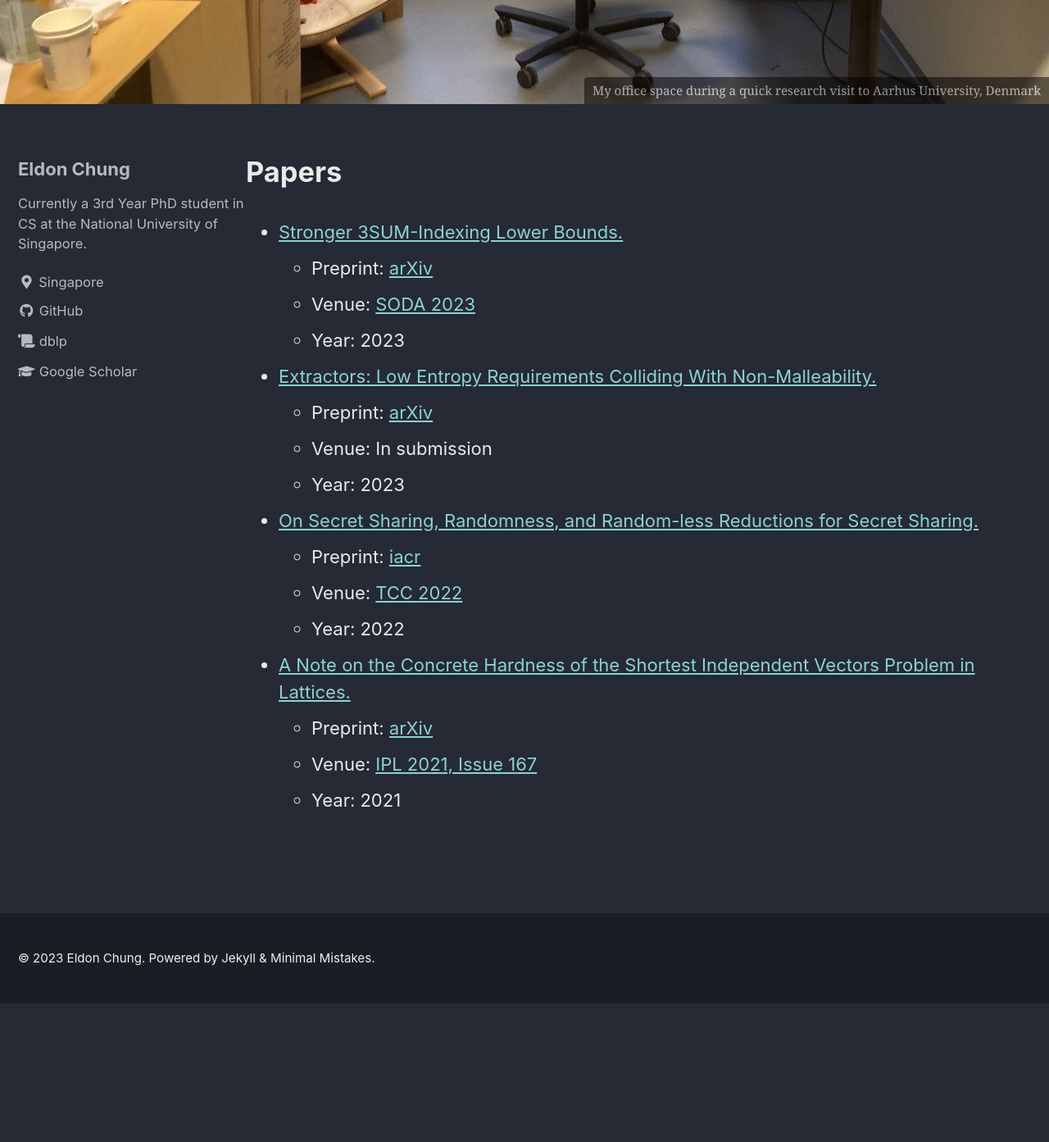
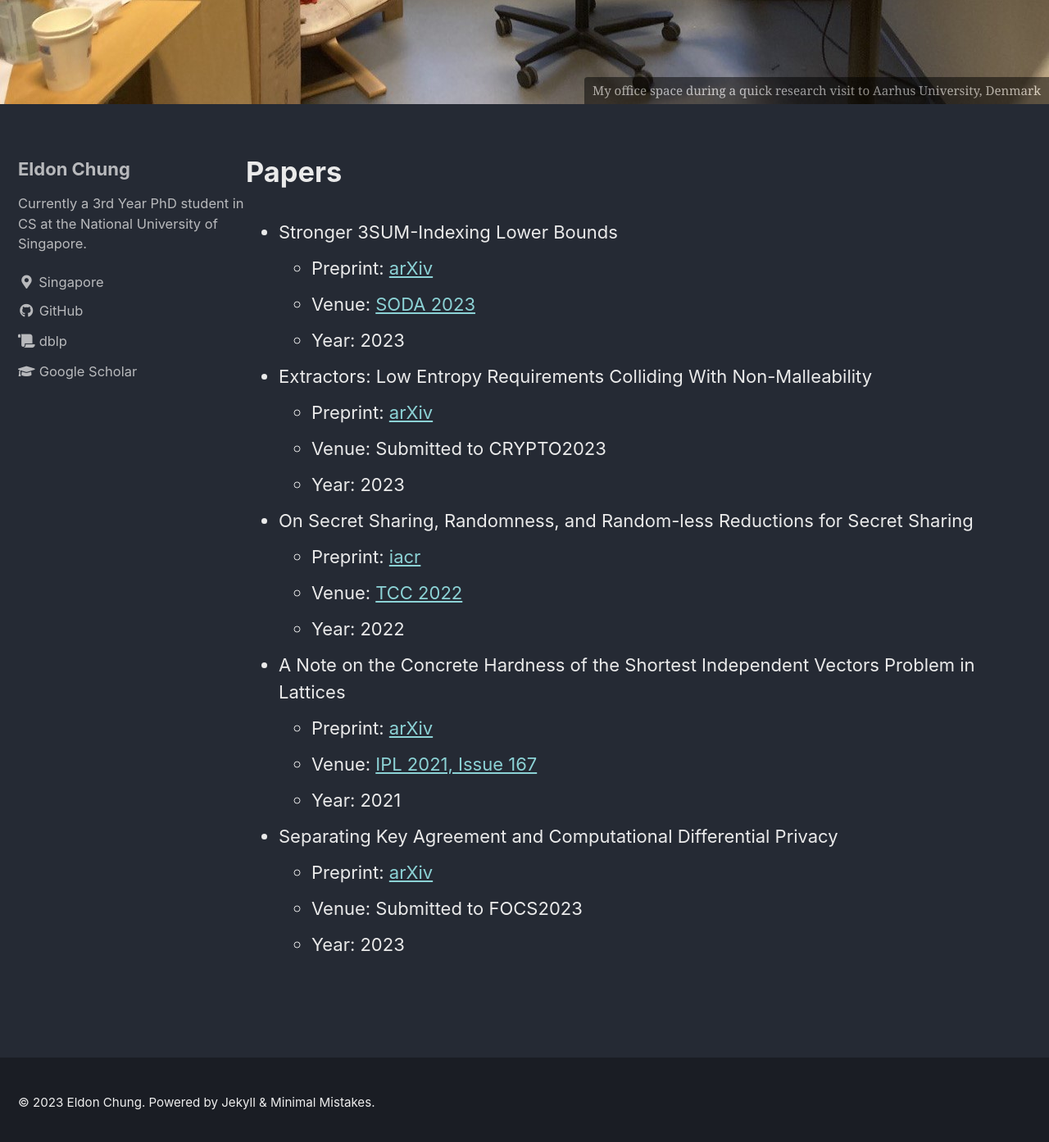
Before and after one commit to Eldon-Chung/eldon-chung.github.io, a Jekyll site: the page built from _pages/paper.md, in a window 1280 px wide and 1400 px high, scrolled down 730 px. Shown: the top 1393 px of the window at 82% size. Built offline with Jekyll 4.4.1, drawn with Linux system fonts in a browser that asks for light colours; cached includes are drawn as plain includes; before the commit the page ends 1954 px from its top, so only the background shows below that.

Commit message:
add new paper

```diff
--- a/_pages/paper.md
+++ b/_pages/paper.md
@@ -10,22 +10,27 @@ header:
   caption: "My office space during a quick research visit to Aarhus University, Denmark"
 ---
 
-* [Stronger 3SUM-Indexing Lower Bounds.](/paper/3sum)
+* Stronger 3SUM-Indexing Lower Bounds
     - Preprint: [arXiv](https://arxiv.org/abs/2203.09334)
     - Venue: [SODA 2023](https://www.siam.org/conferences/cm/program/accepted-papers/soda23-accepted-papers)
     - Year: 2023
 
-* [Extractors: Low Entropy Requirements Colliding With Non-Malleability.](/paper/collision)
+* Extractors: Low Entropy Requirements Colliding With Non-Malleability
     - Preprint: [arXiv](https://arxiv.org/abs/2111.04157)
-    - Venue: In submission
+    - Venue: Submitted to CRYPTO2023
     - Year: 2023
 
-* [On Secret Sharing, Randomness, and Random-less Reductions for Secret Sharing.](/paper/on-secret-sharing)
+* On Secret Sharing, Randomness, and Random-less Reductions for Secret Sharing
     - Preprint: [iacr](https://eprint.iacr.org/2021/802)
     - Venue: [TCC 2022](https://tcc.iacr.org/2022/acceptedpapers.php)
     - Year: 2022
 
-* [A Note on the Concrete Hardness of the Shortest Independent Vectors Problem in Lattices.](/paper/a-note-on-sivp)
+* A Note on the Concrete Hardness of the Shortest Independent Vectors Problem in Lattices
     - Preprint: [arXiv](https://arxiv.org/abs/2005.11654)
     - Venue: [IPL 2021, Issue 167](https://www.sciencedirect.com/journal/information-processing-letters/vol/167/suppl/C)
     - Year: 2021
+
+* Separating Key Agreement and Computational Differential Privacy
+    - Preprint: [arXiv](https://arxiv.org/abs/2304.07239)
+    - Venue: Submitted to FOCS2023
+    - Year: 2023
```
Also changed, not shown: _paper/separating-dp.md (added).
